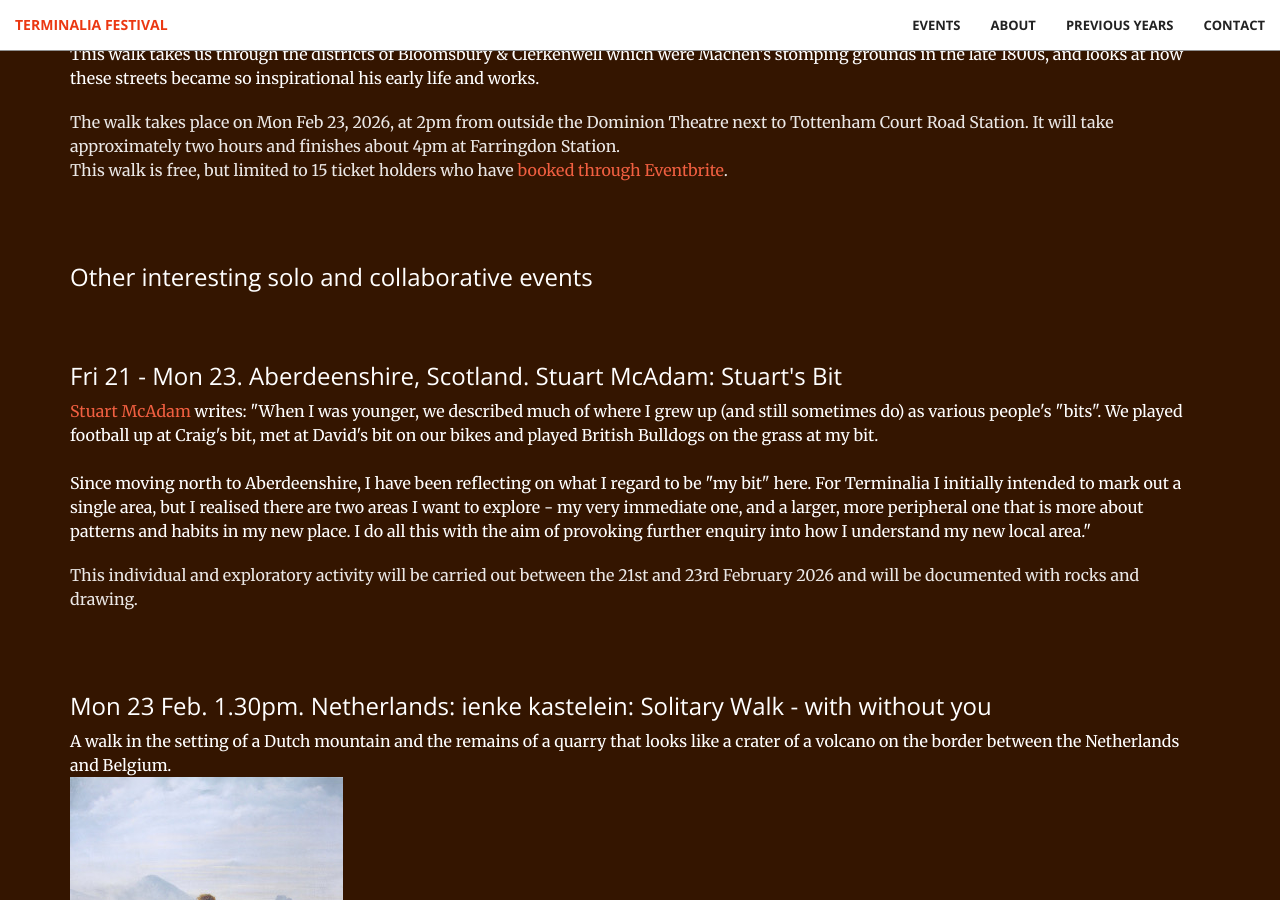
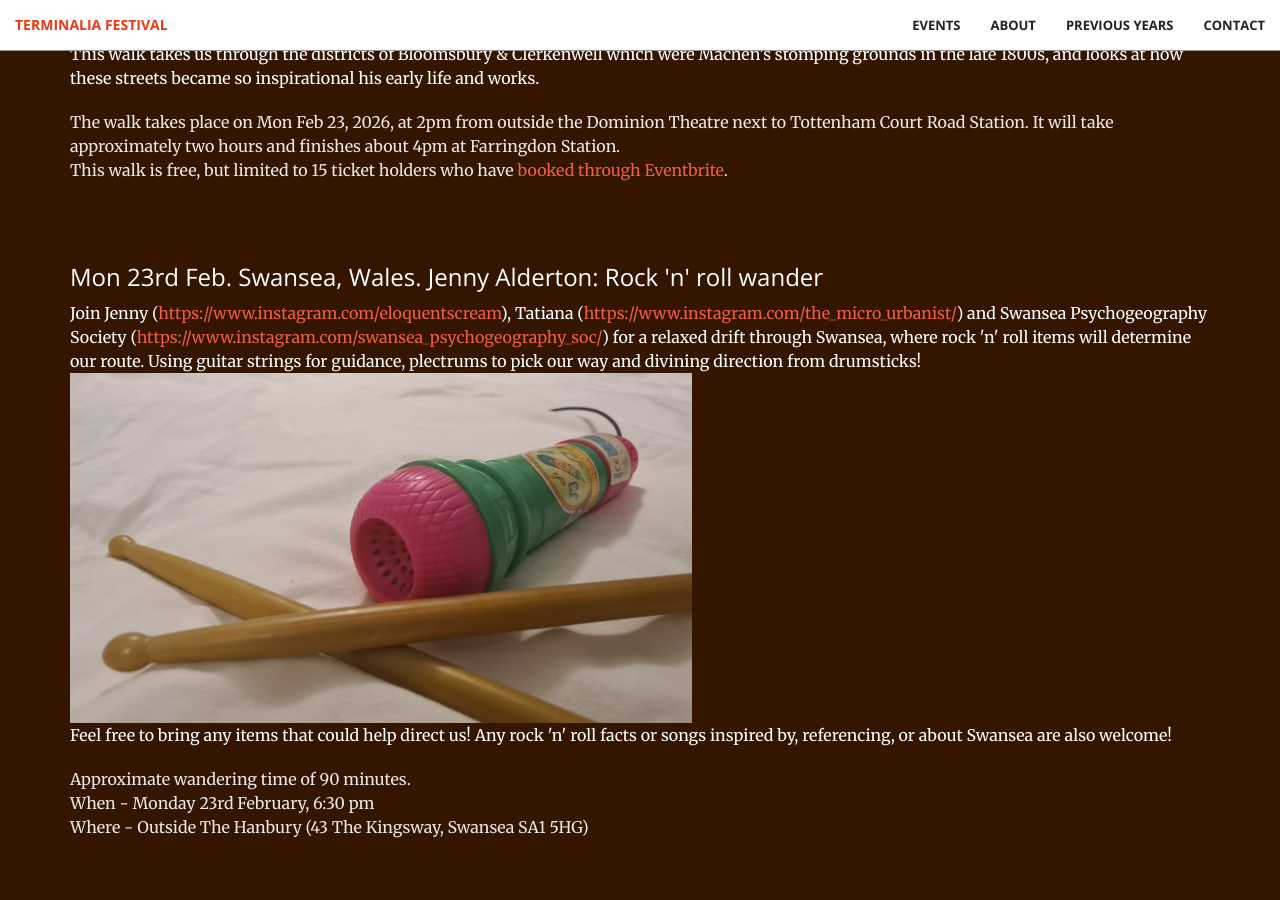
Before and after one commit to timwaters/terminalia, a Jekyll site: the page built from index.html, in a window 1280 px wide and 900 px high, scrolled down 10844 px. Built offline with Jekyll 4.4.1, drawn with Linux system fonts in a browser that asks for light colours.

Commit message:
add swansea event

```diff
--- a/_includes/events.html
+++ b/_includes/events.html
@@ -315,6 +315,25 @@ What three words ///fades.curving.rich
         </p>
       </div>
 
+
+      <div class="col-lg-12 col-lg-offset-0 text-left event">
+
+        <h3>Mon 23rd Feb. Swansea, Wales. Jenny Alderton: Rock 'n' roll wander</h3>
+
+        <p class="text">
+          Join Jenny (<a href="https://www.instagram.com/eloquentscream">https://www.instagram.com/eloquentscream</a>), Tatiana (<a href="https://www.instagram.com/the_micro_urbanist/">https://www.instagram.com/the_micro_urbanist/</a>) and Swansea Psychogeography Society (<a href="https://www.instagram.com/swansea_psychogeography_soc/">https://www.instagram.com/swansea_psychogeography_soc/</a>) for a relaxed drift through Swansea, where rock 'n' roll items will determine our route. Using guitar strings for guidance, plectrums to pick our way and divining direction from drumsticks!<br />
+          <img src="/img/past/2026/rocknroll.jpg" />
+<br />
+          Feel free to bring any items that could help direct us! Any rock 'n' roll facts or songs inspired by, referencing, or about Swansea are also welcome!
+        </p>
+        <p class="text-faded">
+        Approximate wandering time of 90 minutes.<br />
+        When - Monday 23rd February, 6:30 pm<br />
+        Where - Outside The Hanbury (43 The Kingsway, Swansea SA1 5HG)
+        </p>
+      </div>
+
+
     <div class="col-lg-12 col-lg-offset-0 text-left event">
 
         <h3> Other interesting solo and collaborative events</h3>
```
Also changed, not shown: img/past/2026/rocknroll.jpg (added).
